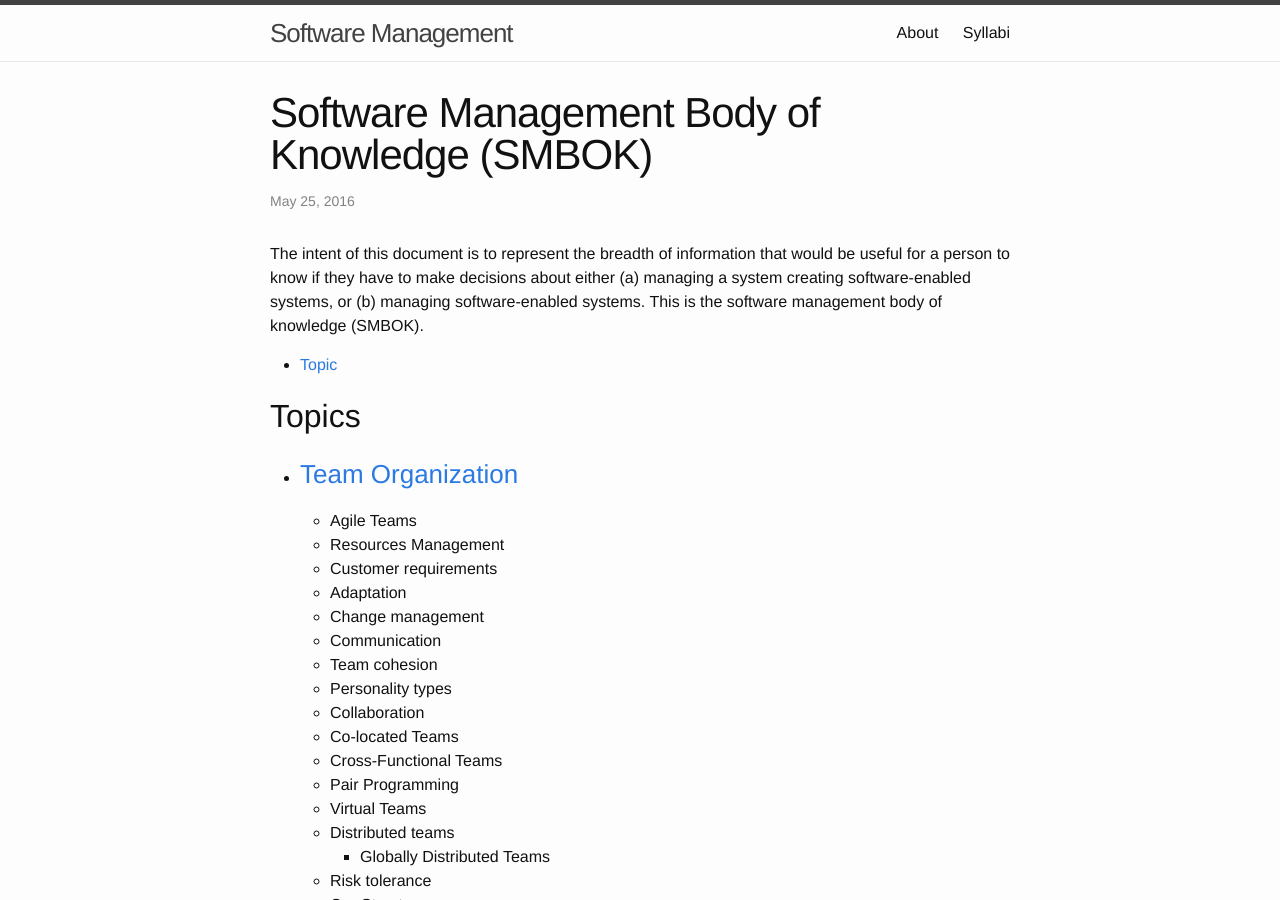
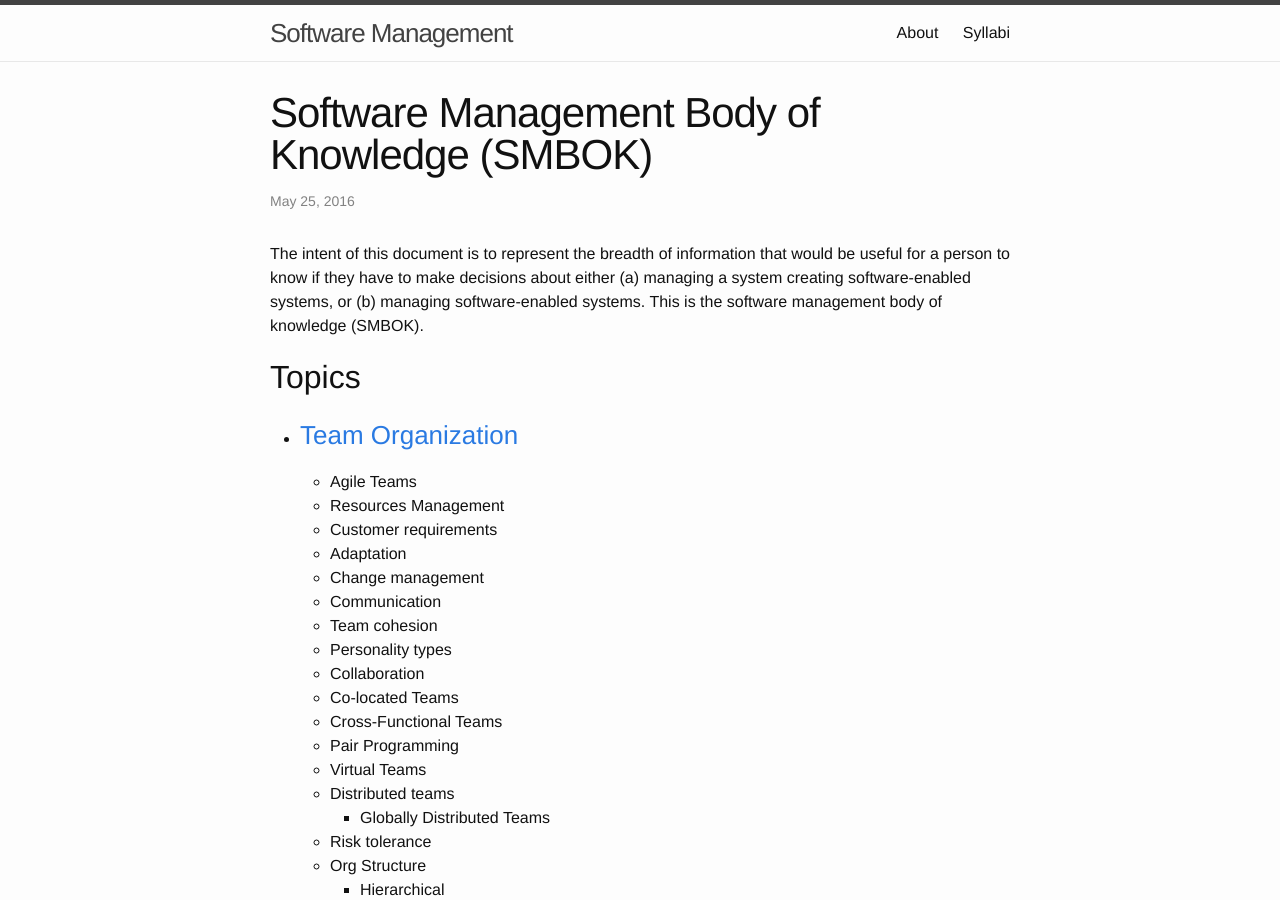
Before and after one commit to css566/css566.github.io, a Jekyll site: the page built from _posts/2016-05-25-SWBOK.md, in a window 1280 px wide and 900 px high. Built offline with Jekyll 4.4.1, drawn with Linux system fonts in a browser that asks for light colours; comment, search, counter and statistics services are not loaded.

Commit message:
Update 2016-05-25-SWBOK.md

```diff
--- a/_posts/2016-05-25-SWBOK.md
+++ b/_posts/2016-05-25-SWBOK.md
@@ -6,8 +6,6 @@ date: 2016-05-25
 
 The intent of this document is to represent the breadth of information that would be useful for a person to know if they have to make decisions about either (a) managing a system creating software-enabled systems, or (b) managing software-enabled systems. This is the software management body of knowledge (SMBOK).
 
-
-- [Topic]({% post_url 2016-05-25-SWBOK %})
 
 ## Topics
 
```
